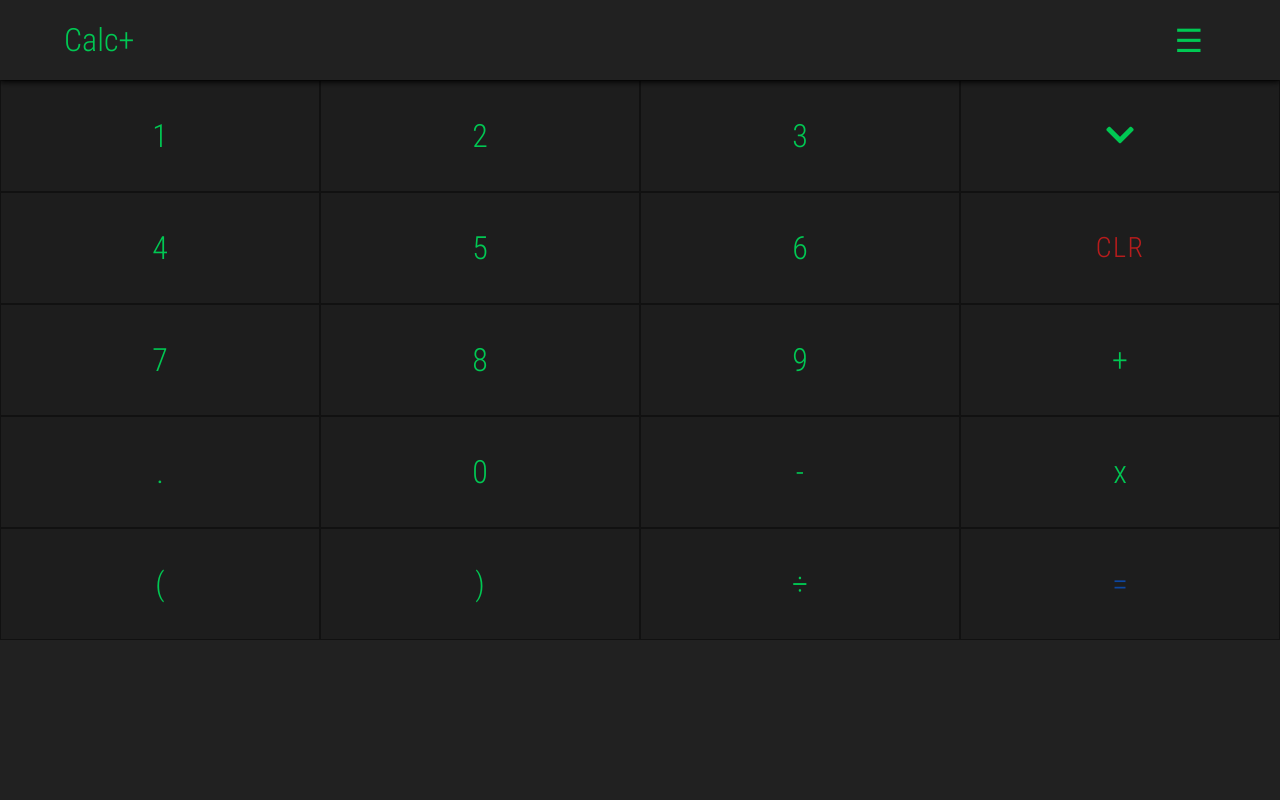
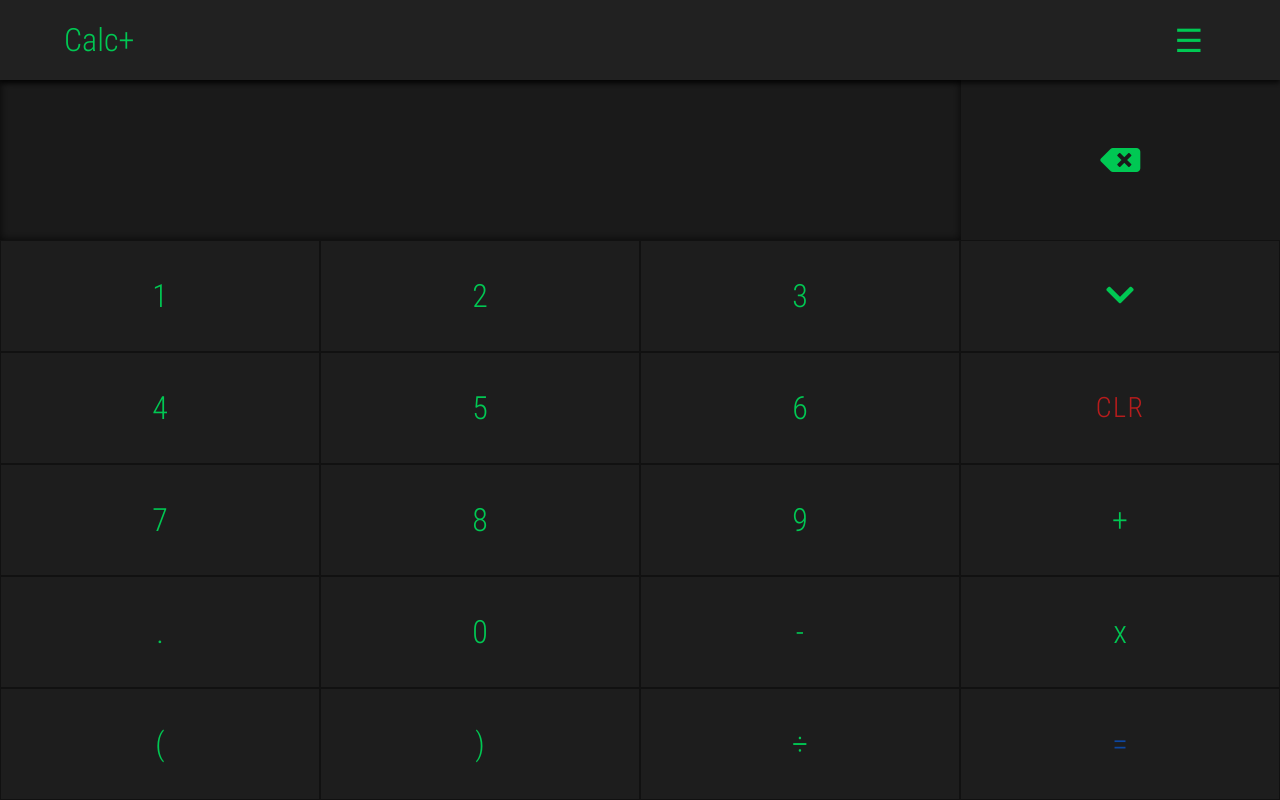
Before and after one commit to dojocoder523/dojocoder523.github.io, a plain HTML site: page index.html in a window 1280 px wide. Drawn offline with Linux system fonts and the light colour scheme.

Commit message:
Fix attribute.

```diff
--- a/index.html
+++ b/index.html
@@ -64,7 +64,7 @@
 	</header>
 	<div class="form" id="form" >
       <div id="textArea">
-          <p class="exp>
+          <p class="exp">
                   <textarea readonly="readonly" id="journal"></textarea>
                   <textarea readonly="readonly" id="n1" class="textArea"></textarea>
             <button  id="clbutt">
```
